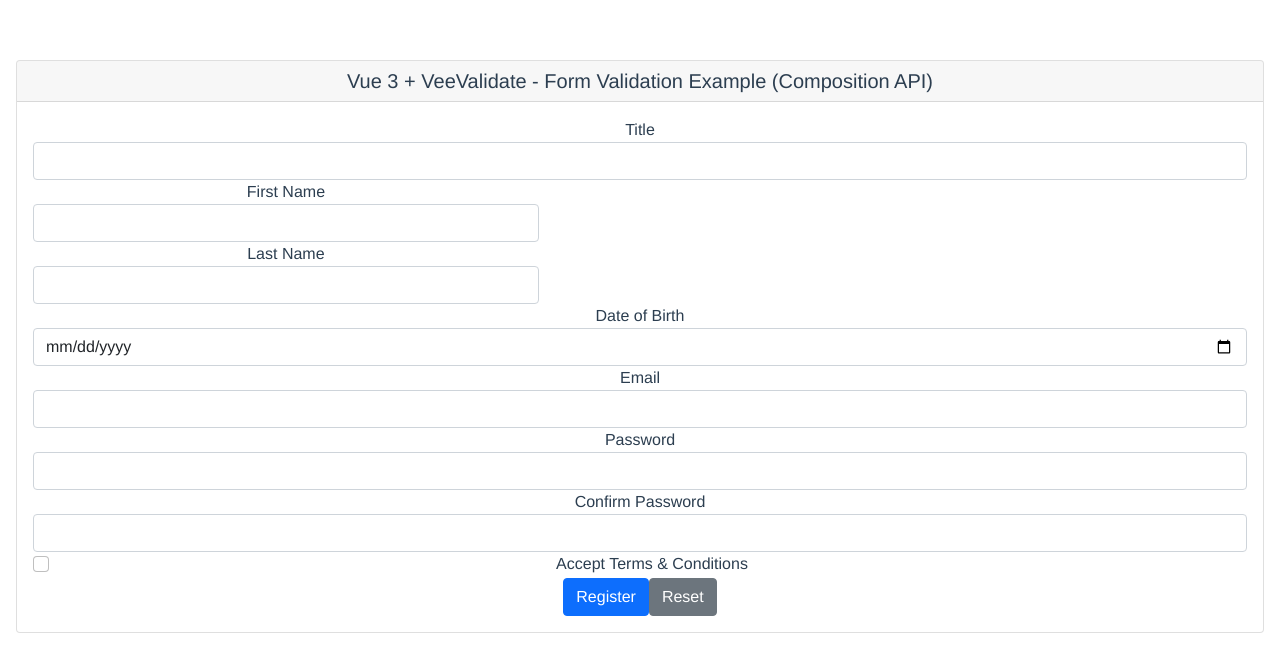
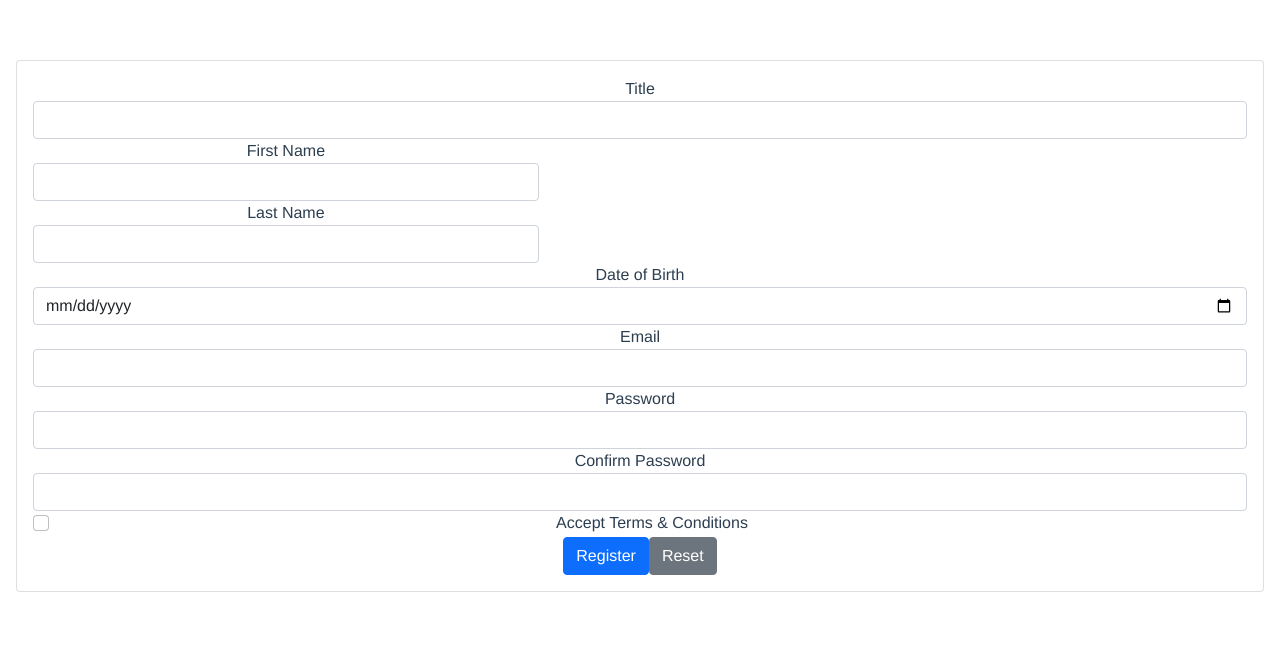
Before and after one commit to semanux/interaction-collection, a Vue app: page / in a window 1280 px wide. Shown: the top 672 px of the page. Built offline with nearby package versions, Linux system fonts and the light colour scheme.

Commit message:
First page committed

```diff
--- a/src/pages/FirstPage.vue
+++ b/src/pages/FirstPage.vue
@@ -36,7 +36,6 @@ function onSubmit(values) {
 
 <template>
     <div class="card m-3">
-        <h5 class="card-header">Vue 3 + VeeValidate - Form Validation Example (Composition API)</h5>
         <div class="card-body">
             <Form @submit="onSubmit" :validation-schema="schema" v-slot="{ errors }  ">
                 <div class="form-row">
```
